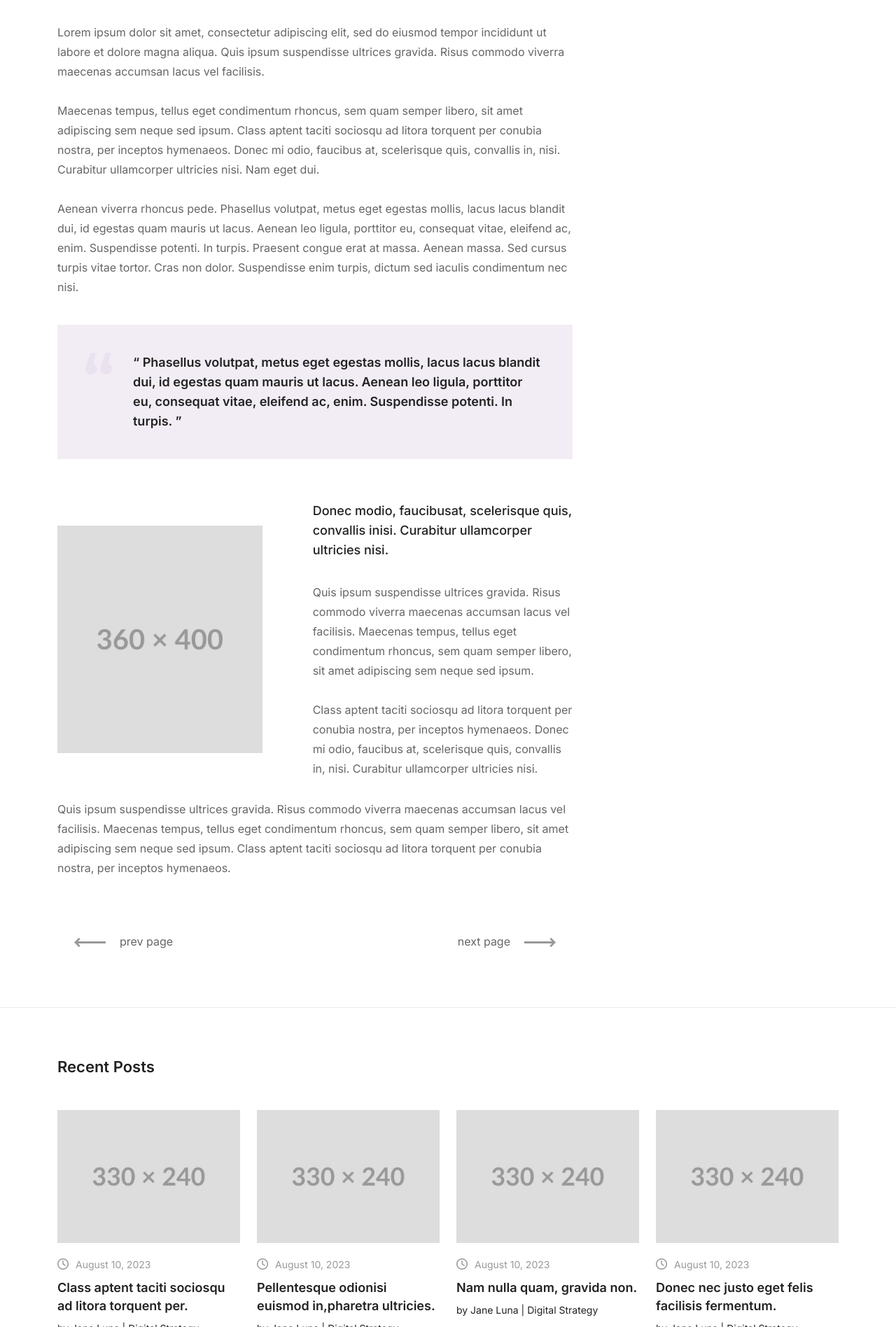
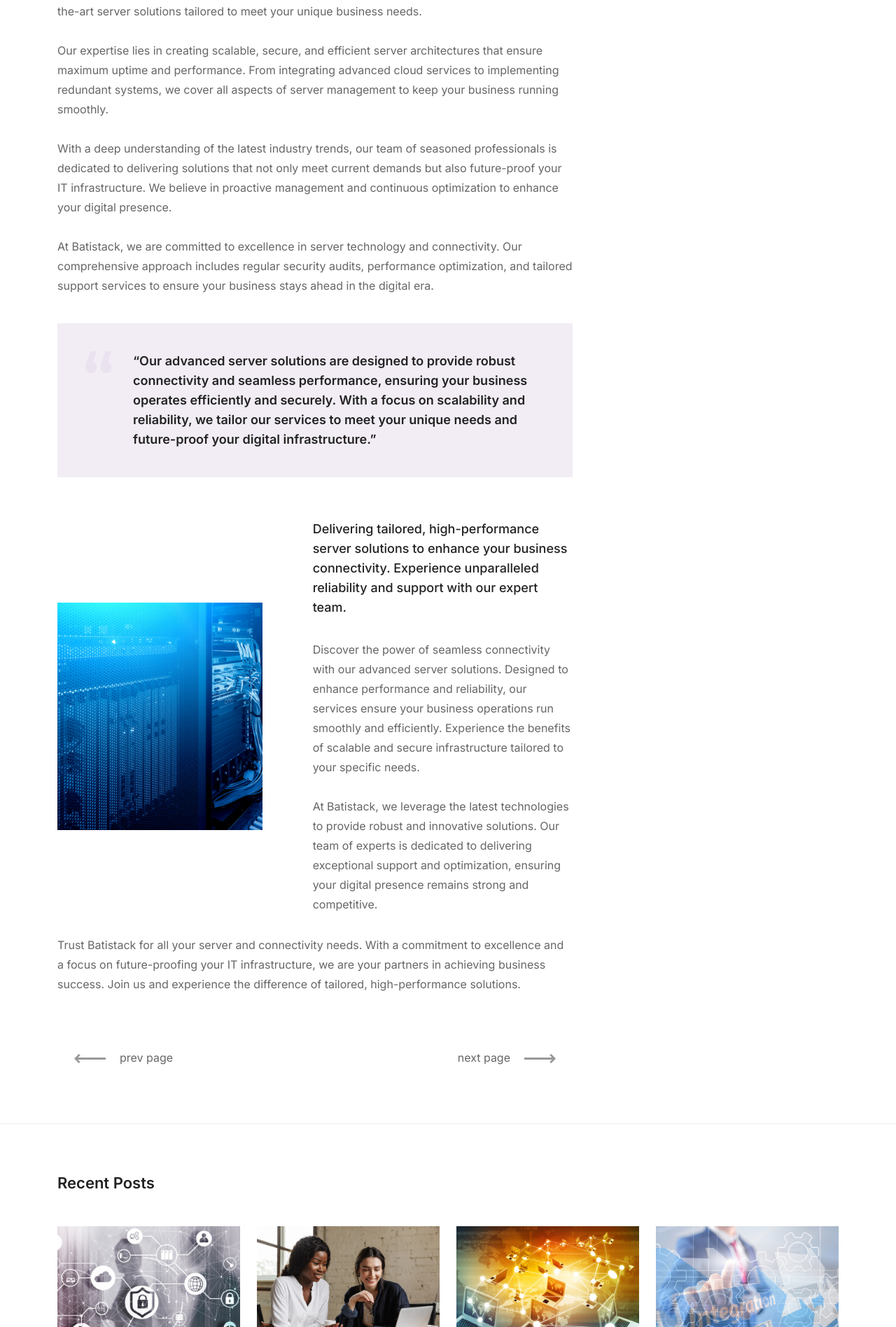
Before and after one commit to Batista0523/batistack-front-pro, a Next.js app: page /blog-single-post in a window 1280 px wide. Shown: the part 904-2800 px from the top of the page at 70% size. Built offline with nearby package versions, Linux system fonts and the light colour scheme.

Commit message:
added single blog page

```diff
--- a/pages/blog-grid.jsx
+++ b/pages/blog-grid.jsx
@@ -25,7 +25,7 @@ const BlogGrid = () => {
                   </figure>
                   <a href="#">
                     <i className="fa-regular fa-clock" />
-                    <span>May 23 , 2023</span>
+                    <span>May 23, 2023</span>
                   </a>
 
                   <h4>Innovative Strategies for Digital Success in 2024</h4>
--- a/pages/blog-single-post.jsx
+++ b/pages/blog-single-post.jsx
@@ -5,48 +5,55 @@ const BlogSinglePost = () => {
       <section>
         <div className="container">
           <div className="title-blog">
-            <h2>Pellentesque odionisi pharetra ultricies in diam.</h2>
-            <a href="#">Blog Single Post</a>
+            <h2>Enhancing Connectivity with Advanced Server Solutions</h2>
           </div>
           <div className="row">
             <div className="col-xl-8">
               <div className="blog-item">
-                <img alt="img" src="assets/img/blog-1.jpg" />
+                <img alt="img" src="assets/img/blogSingle.png" />
                 <h6>
-                  Class aptent taciti sociosqu ad litora torquent per conubia
-                  nostra, per inceptos hymenaeos. Donec mi odio, faucibusat,
-                  scelerisque quis, convallis inisi. Curabitur ullamcorper
-                  ultricies nisi.
+                  Leveraging Cutting-Edge Server Technologies for Enhanced
+                  Connectivity
                 </h6>
                 <p className="p-30">
-                  Lorem ipsum dolor sit amet, consectetur adipiscing elit, sed
-                  do eiusmod tempor incididunt ut labore et dolore magna aliqua.
-                  Quis ipsum suspendisse ultrices gravida. Risus commodo viverra
-                  maecenas accumsan lacus vel facilisis. <br />
-                  <br />
-                  Maecenas tempus, tellus eget condimentum rhoncus, sem quam
-                  semper libero, sit amet adipiscing sem neque sed ipsum. Class
-                  aptent taciti sociosqu ad litora torquent per conubia nostra,
-                  per inceptos hymenaeos. Donec mi odio, faucibus at,
-                  scelerisque quis, convallis in, nisi. Curabitur ullamcorper
-                  ultricies nisi. Nam eget dui.
+                  In today's fast-paced digital landscape, robust server
+                  technologies are crucial for maintaining seamless connectivity
+                  and business operations. At Batistack, we specialize in
+                  deploying state-of-the-art server solutions tailored to meet
+                  your unique business needs.
                   <br />
                   <br />
-                  Aenean viverra rhoncus pede. Phasellus volutpat, metus eget
-                  egestas mollis, lacus lacus blandit dui, id egestas quam
-                  mauris ut lacus. Aenean leo ligula, porttitor eu, consequat
-                  vitae, eleifend ac, enim. Suspendisse potenti. In turpis.
-                  Praesent congue erat at massa. Aenean massa. Sed cursus turpis
-                  vitae tortor. Cras non dolor. Suspendisse enim turpis, dictum
-                  sed iaculis condimentum nec nisi.
+                  Our expertise lies in creating scalable, secure, and efficient
+                  server architectures that ensure maximum uptime and
+                  performance. From integrating advanced cloud services to
+                  implementing redundant systems, we cover all aspects of server
+                  management to keep your business running smoothly.
+                  <br />
+                  <br />
+                  With a deep understanding of the latest industry trends, our
+                  team of seasoned professionals is dedicated to delivering
+                  solutions that not only meet current demands but also
+                  future-proof your IT infrastructure. We believe in proactive
+                  management and continuous optimization to enhance your digital
+                  presence.
+                  <br />
+                  <br />
+                  At Batistack, we are committed to excellence in server
+                  technology and connectivity. Our comprehensive approach
+                  includes regular security audits, performance optimization,
+                  and tailored support services to ensure your business stays
+                  ahead in the digital era.
                 </p>
+
                 <div className="quote-bg">
                   <img alt="quote" src="assets/img/quote.png" />
                   <h6>
-                    “ Phasellus volutpat, metus eget egestas mollis, lacus lacus
-                    blandit dui, id egestas quam mauris ut lacus. Aenean leo
-                    ligula, porttitor eu, consequat vitae, eleifend ac, enim.
-                    Suspendisse potenti. In turpis. ”
+                    “Our advanced server solutions are designed to provide
+                    robust connectivity and seamless performance, ensuring your
+                    business operates efficiently and securely. With a focus on
+                    scalability and reliability, we tailor our services to meet
+                    your unique needs and future-proof your digital
+                    infrastructure.”
                   </h6>
                 </div>
               </div>
@@ -55,34 +62,40 @@ const BlogSinglePost = () => {
                   <img
                     alt="img"
                     className="w-100"
-                    src="assets/img/blog-2.jpg"
+                    src="assets/img/blogSinglep.png"
                   />
                 </div>
                 <div className="col-lg-7 pl-60">
                   <h6 className="pt-lg-0 pt-5 pb-4">
-                    Donec modio, faucibusat, scelerisque quis, convallis inisi.
-                    Curabitur ullamcorper ultricies nisi.
+                    Delivering tailored, high-performance server solutions to
+                    enhance your business connectivity. Experience unparalleled
+                    reliability and support with our expert team.
                   </h6>
                   <p>
-                    Quis ipsum suspendisse ultrices gravida. Risus commodo
-                    viverra maecenas accumsan lacus vel facilisis. Maecenas
-                    tempus, tellus eget condimentum rhoncus, sem quam semper
-                    libero, sit amet adipiscing sem neque sed ipsum. <br />
+                    Discover the power of seamless connectivity with our
+                    advanced server solutions. Designed to enhance performance
+                    and reliability, our services ensure your business
+                    operations run smoothly and efficiently. Experience the
+                    benefits of scalable and secure infrastructure tailored to
+                    your specific needs.
                     <br />
-                    Class aptent taciti sociosqu ad litora torquent per conubia
-                    nostra, per inceptos hymenaeos. Donec mi odio, faucibus at,
-                    scelerisque quis, convallis in, nisi. Curabitur ullamcorper
-                    ultricies nisi.
+                    <br />
+                    At Batistack, we leverage the latest technologies to provide
+                    robust and innovative solutions. Our team of experts is
+                    dedicated to delivering exceptional support and
+                    optimization, ensuring your digital presence remains strong
+                    and competitive.
                   </p>
                 </div>
               </div>
               <p className="p-30">
-                Quis ipsum suspendisse ultrices gravida. Risus commodo viverra
-                maecenas accumsan lacus vel facilisis. Maecenas tempus, tellus
-                eget condimentum rhoncus, sem quam semper libero, sit amet
-                adipiscing sem neque sed ipsum. Class aptent taciti sociosqu ad
-                litora torquent per conubia nostra, per inceptos hymenaeos.
+                Trust Batistack for all your server and connectivity needs. With
+                a commitment to excellence and a focus on future-proofing your
+                IT infrastructure, we are your partners in achieving business
+                success. Join us and experience the difference of tailored,
+                high-performance solutions.
               </p>
+
               <div className="next-previous-page two">
                 <div className="container">
                   <div className="next-previous">
@@ -195,16 +208,15 @@ const BlogSinglePost = () => {
                 <img
                   alt="img"
                   className="w-100"
-                  src="assets/img/latest-blog-1.jpg"
+                  src="assets/img/blog-pic4.png"
                 />
                 <a href="#">
                   <i className="fa-regular fa-clock" />
-                  <span>August 10, 2023</span>
+                  <span>July 10, 2024</span>
                 </a>
-                <a href="#">
-                  <h4>Class aptent taciti sociosqu ad litora torquent per.</h4>
-                </a>
-                <span>by Jane Luna | Digital Strategy</span>
+
+                <h4>Securing Your Network: Best Practices for 2024</h4>
+                <span>by Lisa Johnson | Cybersecurity Specialist</span>
               </div>
             </div>
             <div className="col-xl-3 col-lg-4 col-md-6">
@@ -212,16 +224,15 @@ const BlogSinglePost = () => {
                 <img
                   alt="img"
                   className="w-100"
-                  src="assets/img/latest-blog-2.jpg"
+                  src="assets/img/blog-pic.png"
                 />
                 <a href="#">
                   <i className="fa-regular fa-clock" />
-                  <span>August 10, 2023</span>
+                  <span>May 23 , 2023</span>
                 </a>
-                <a href="#">
-                  <h4>Pellentesque odionisi euismod in,pharetra ultricies.</h4>
-                </a>
-                <span>by Jane Luna | Digital Strategy</span>
+
+                <h4>Innovative Strategies for Digital Success in 2024</h4>
+                <span>by Jane Luna | Digital Strategy Expert</span>
               </div>
             </div>
             <div className="col-xl-3 col-lg-4 col-md-6">
@@ -229,16 +240,17 @@ const BlogSinglePost = () => {
                 <img
                   alt="img"
                   className="w-100"
-                  src="assets/img/latest-blog-3.jpg"
+                  src="assets/img/blog-pic1.png"
                 />
                 <a href="#">
                   <i className="fa-regular fa-clock" />
-                  <span>August 10, 2023</span>
+                  <span>June 25, 2020</span>
                 </a>
-                <a href="#">
-                  <h4>Nam nulla quam, gravida non.</h4>
-                </a>
-                <span>by Jane Luna | Digital Strategy</span>
+
+                <h4>
+                  Enhancing Business Connectivity with Advanced Server Solutions
+                </h4>
+                <span>by Alex Martinez | Lead Server Architect</span>
               </div>
             </div>
             <div className="col-xl-3 col-lg-4 col-md-6">
@@ -246,16 +258,14 @@ const BlogSinglePost = () => {
                 <img
                   alt="img"
                   className="w-100"
-                  src="assets/img/latest-blog-4.jpg"
+                  src="assets/img/blog-pic3.png"
                 />
                 <a href="#">
                   <i className="fa-regular fa-clock" />
-                  <span>August 10, 2023</span>
+                  <span>December 10, 2023</span>
                 </a>
-                <a href="#">
-                  <h4>Donec nec justo eget felis facilisis fermentum.</h4>
-                </a>
-                <span>by Jane Luna | Digital Strategy</span>
+                <h4>Streamlining Operations with Cloud Integration</h4>
+                <span>by Michael Smith | Cloud Solutions Expert</span>
               </div>
             </div>
           </div>
```
Also changed, not shown: public/assets/img/blogSingle.png (added), public/assets/img/blogSinglep.png (added).
